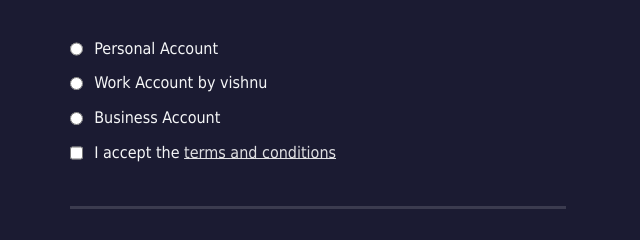
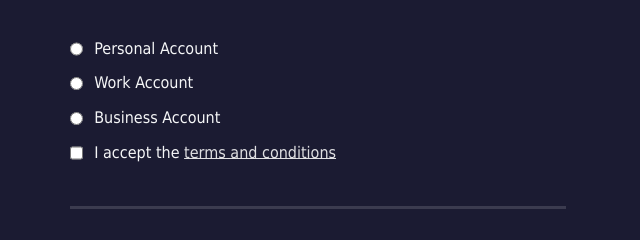
Before and after one commit to vishnubhargavi/SampleSite, a plain HTML site: page Index.html in a window 1280 px wide. Shown: the part 487-727 px from the top of the page, 322-962 px from the left. Drawn offline with Linux system fonts and the light colour scheme.

Commit message:
Update Index.html

```diff
--- a/Index.html
+++ b/Index.html
@@ -16,7 +16,7 @@
       </fieldset>
       <fieldset>
         <label><input type="radio" name="account-type" class="inline" /> Personal Account</label>
-        <label><input type="radio" name="account-type" class="inline" /> Work Account by vishnu</label>
+        <label><input type="radio" name="account-type" class="inline" /> Work Account </label>
         <label><input type="radio" name="account-type" class="inline" /> Business Account</label>
         <label>
           <input type="checkbox" name="terms" class="inline" required /> I accept the <a href="https://www.freecodecamp.org/news/terms-of-service/">terms and conditions</a>
```
